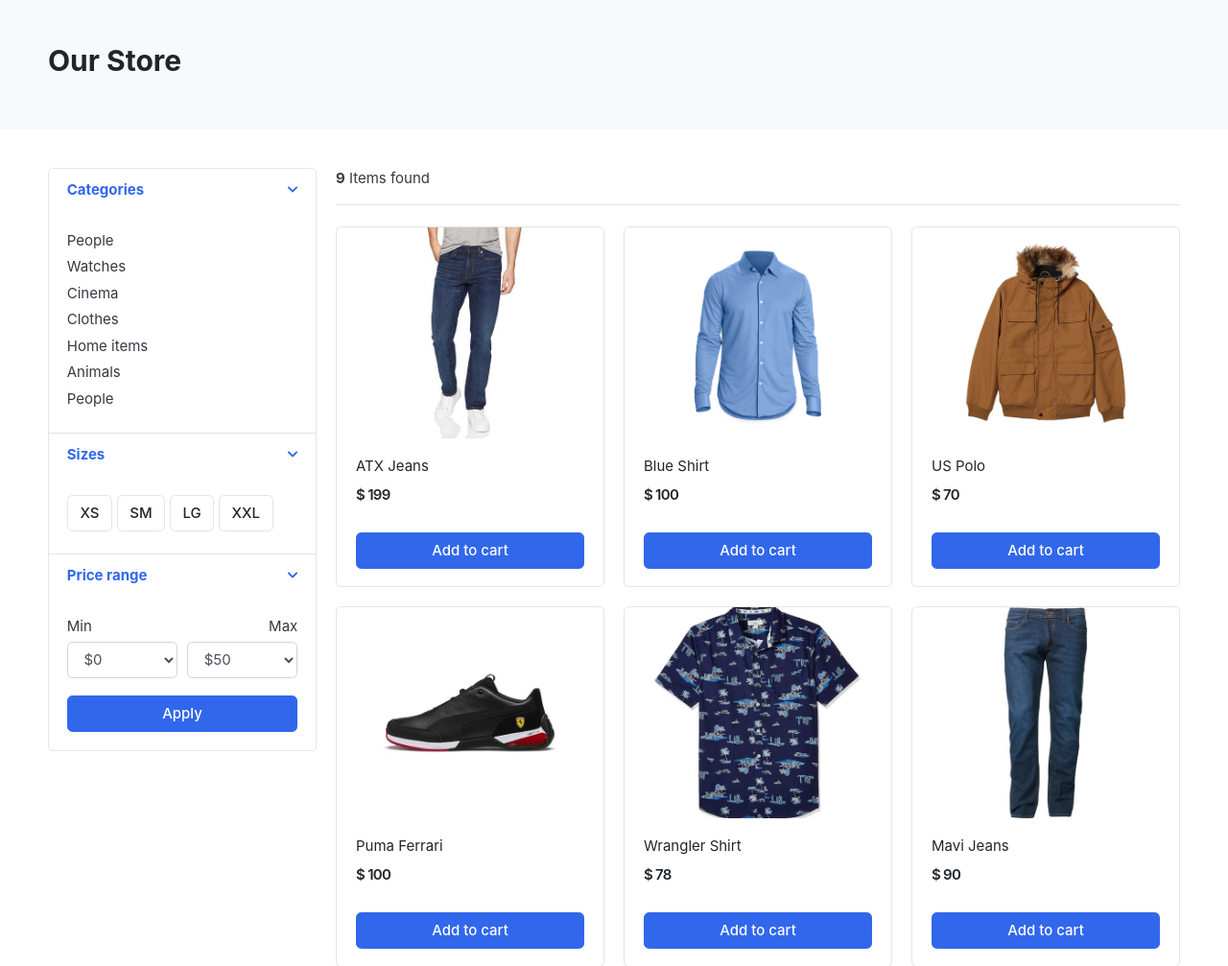
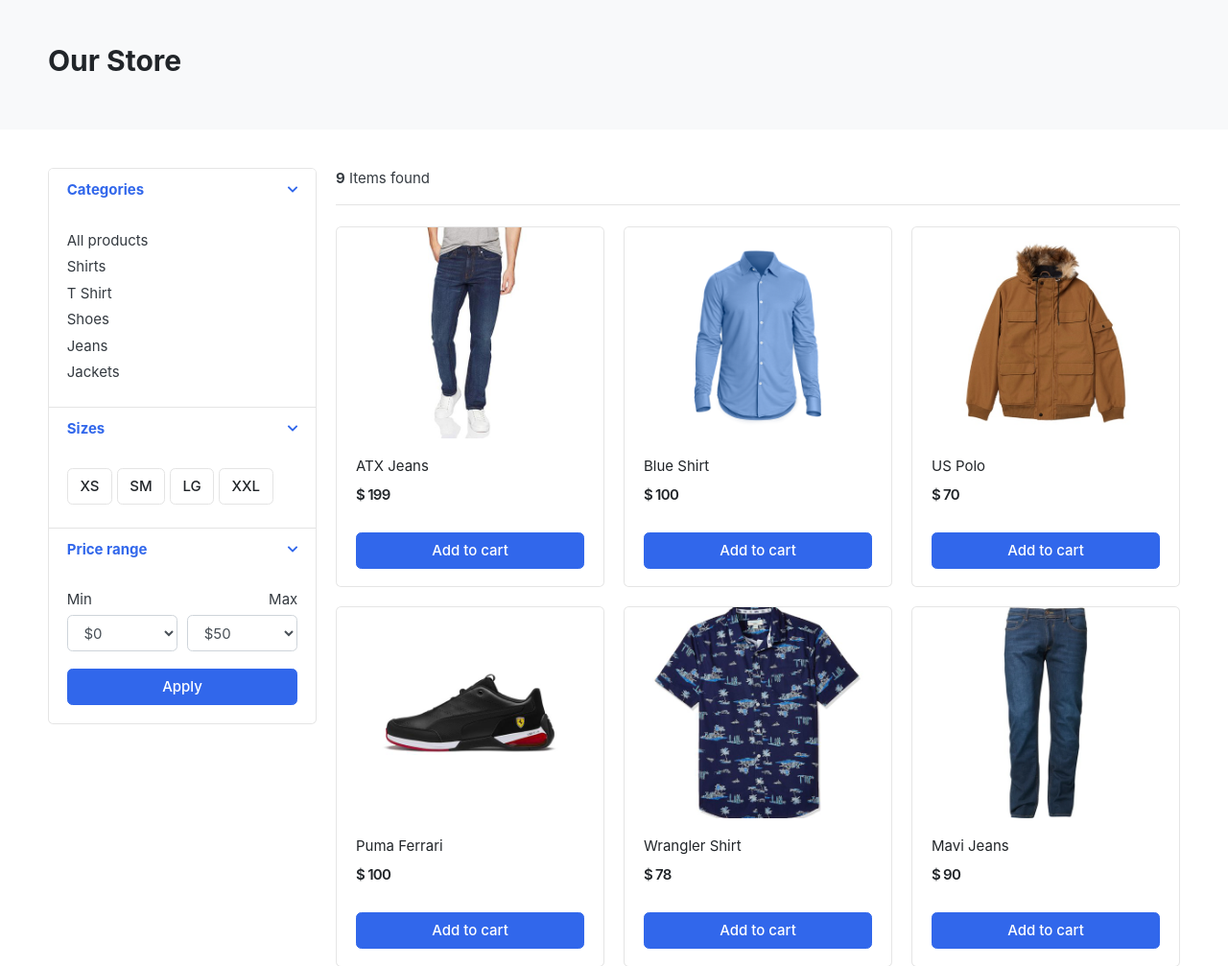
Before and after one commit to hrahmouniuvt/MyShop, a Django app: page /store/ in a window 1280 px wide. Shown: the part 266-1273 px from the top of the page at 96% size. Run offline with Django 3.2, Linux system fonts and the light colour scheme; data comes from the database, SQL or seed files in the repository; some libraries are stand-ins or nearby versions; some web fonts are replaced.

Commit message:
Display categories in the store page

```diff
--- a/templates/includes/navbar.html
+++ b/templates/includes/navbar.html
@@ -38,7 +38,7 @@
         <i class="fa fa-bars"></i> All category
       </button>
       <div class="dropdown-menu">
-
+         <a class="dropdown-item" href="{% url 'store' %}">All Products </a>
         {% for category in links %}
         <a class="dropdown-item" href="{{ category.get_url }}">{{ category.category_name }} </a>
         {% endfor %}
@@ -75,11 +75,9 @@
           </a>
         </div> <!-- widgets-wrap.// -->
       </div> <!-- col.// -->
-</div> <!-- row.// -->
+  </div> <!-- row.// -->
   </div> <!-- container.// -->
 </section> <!-- header-main .// -->
 
 
-
-
 </header> <!-- section-header.// -->
--- a/templates/store/store.html
+++ b/templates/store/store.html
@@ -32,13 +32,11 @@
 			<div class="card-body">
 
 				<ul class="list-menu">
-				<li><a href="#">People  </a></li>
-				<li><a href="#">Watches </a></li>
-				<li><a href="#">Cinema  </a></li>
-				<li><a href="#">Clothes  </a></li>
-				<li><a href="#">Home items </a></li>
-				<li><a href="#">Animals</a></li>
-				<li><a href="#">People </a></li>
+					<li><a href="{% url 'store' %}"> All products </a></li>
+					{% for category in links %}
+				<li><a href="{{ category.get_url }}">{{ category.category_name }}  </a></li>
+				{% endfor %}
+
 				</ul>
 
 			</div> <!-- card-body.// -->
```
